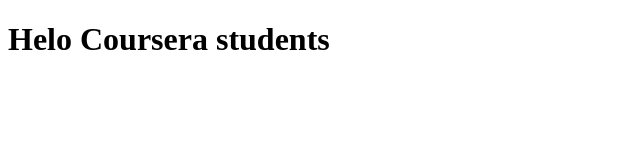
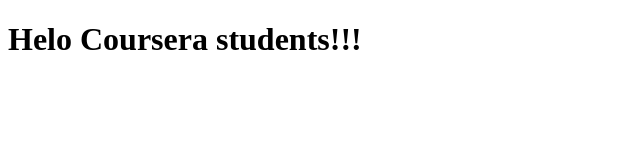
Before and after one commit to olgazak11/coursera-test, a plain HTML site: page index.html in a window 1280 px wide. Shown: the full height of the page, 0-640 px from the left. Drawn offline with Linux system fonts and the light colour scheme.

Commit message:
Next version of  web file.

```diff
--- a/index.html
+++ b/index.html
@@ -5,6 +5,6 @@
     <title>Helo Coursera</title>
   </head>
   <body>
-    <h1>Helo Coursera students</h1>
+    <h1>Helo Coursera students!!!</h1>
   </body>
 </html>
```
